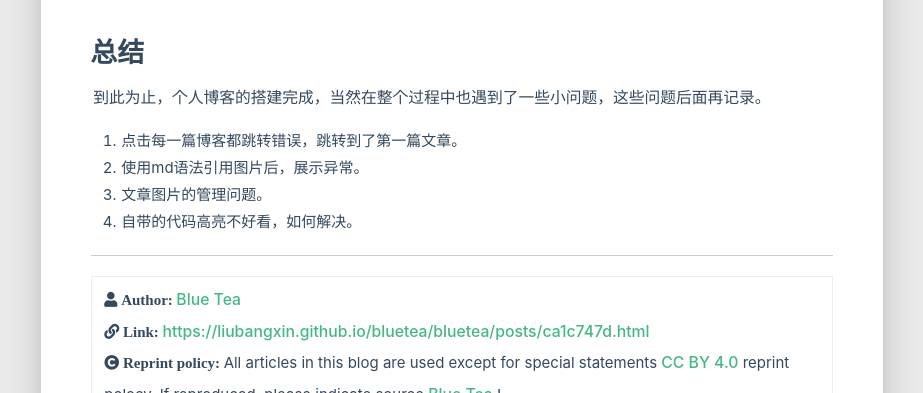
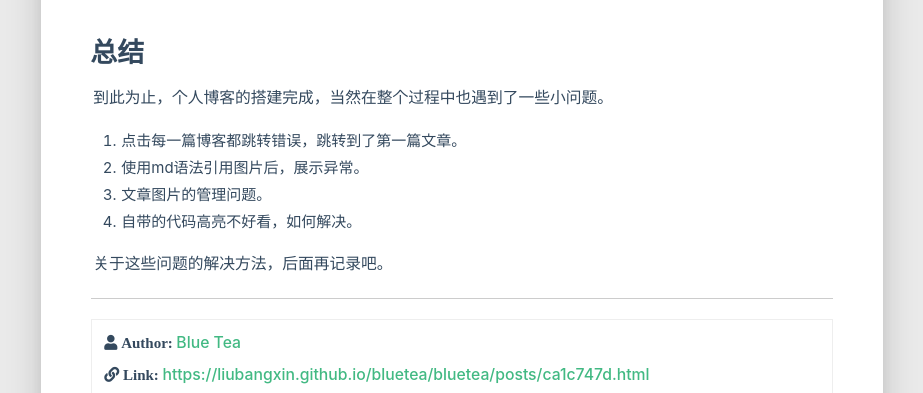
Before and after one commit to Liubangxin/bluetea, a plain HTML site: page posts/ca1c747d.html in a window 1280 px wide. Shown: the part 4050-4443 px from the top of the page, without its empty margins (34-957 px from the left). Drawn offline with Linux system fonts and the light colour scheme; some packages are replaced by stand-ins of ours; no server answers; a script that the page names is missing.

Commit message:
Site updated: 2023-04-28 21:26:57

```diff
--- a/posts/ca1c747d.html
+++ b/posts/ca1c747d.html
@@ -499,13 +499,14 @@
 <pre class="line-numbers language-none"><code class="language-none">hexo s<span aria-hidden="true" class="line-numbers-rows"><span></span></span></code></pre>
 
 
-<h2 id="总结"><a href="#总结" class="headerlink" title="总结"></a>总结</h2><p>到此为止，个人博客的搭建完成，当然在整个过程中也遇到了一些小问题，这些问题后面再记录。</p>
+<h2 id="总结"><a href="#总结" class="headerlink" title="总结"></a>总结</h2><p>到此为止，个人博客的搭建完成，当然在整个过程中也遇到了一些小问题。</p>
 <ol>
 <li>点击每一篇博客都跳转错误，跳转到了第一篇文章。</li>
 <li>使用md语法引用图片后，展示异常。</li>
 <li>文章图片的管理问题。</li>
 <li>自带的代码高亮不好看，如何解决。</li>
 </ol>
+<p>关于这些问题的解决方法，后面再记录吧。</p>
 
 
             </div>
```
